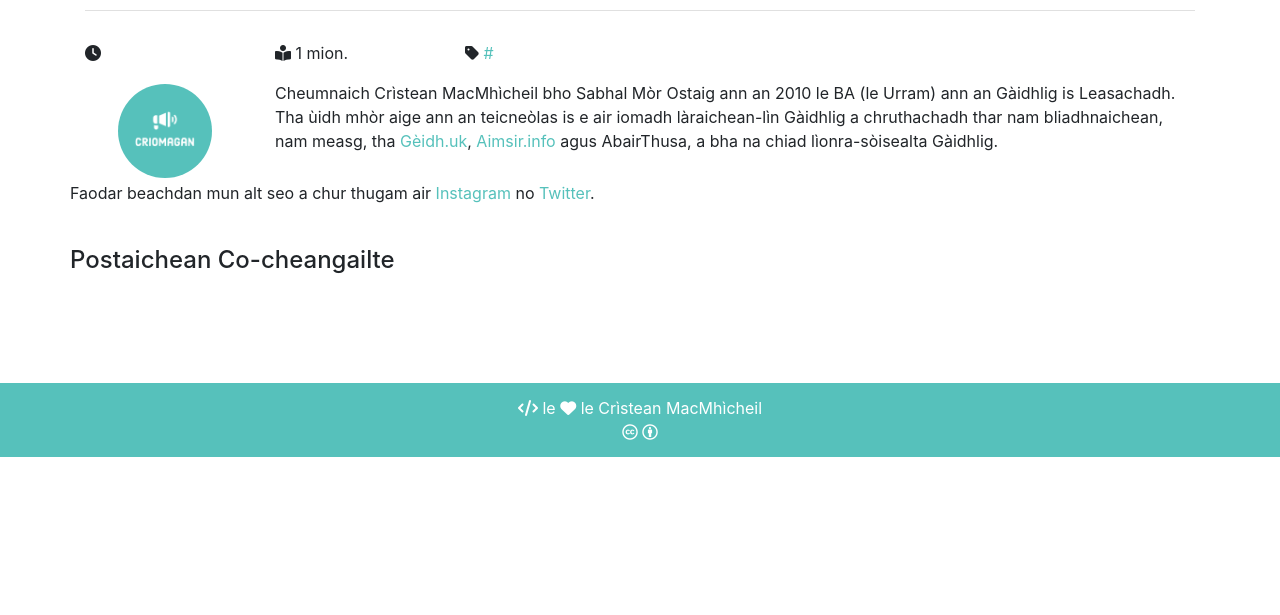
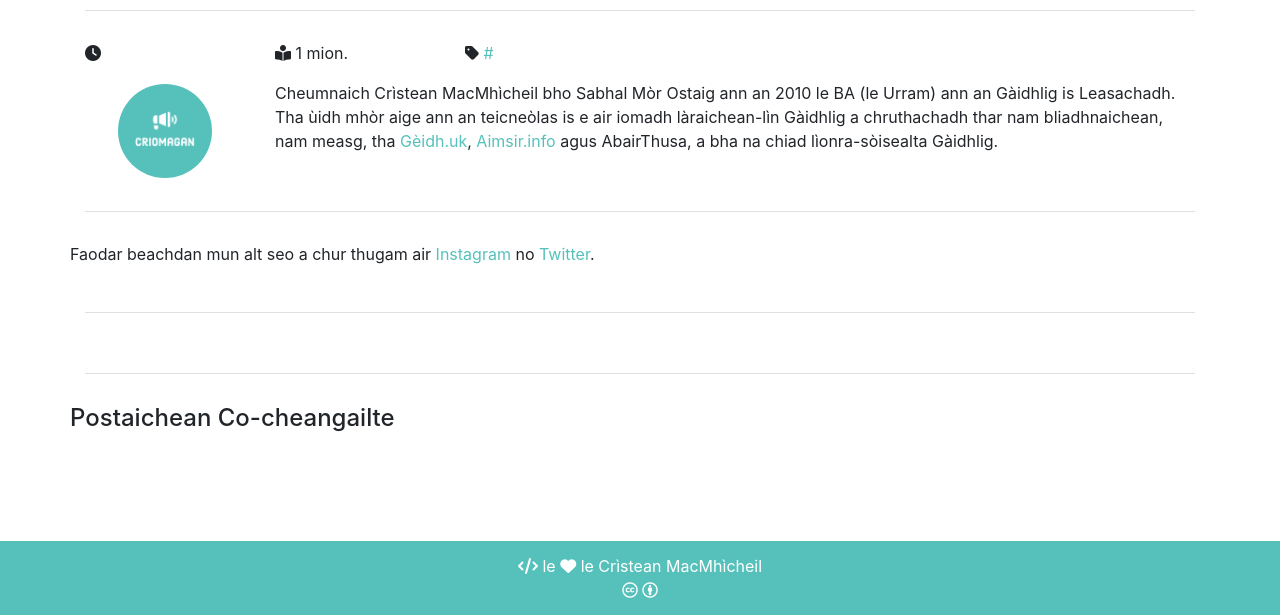
Before and after one commit to criomagan/criomagan.github.io, a Jekyll site: the page built from drafts/post-template.md, in a window 1280 px wide. Shown: the part 581-1196 px from the top of the page. Built offline with Jekyll 4.4.1, drawn with Linux system fonts in a browser that asks for light colours; nearby versions of some CDN libraries; before the commit the page ends 1038 px from its top, so only the background shows below that.

Commit message:
Update post.html

```diff
--- a/_layouts/post.html
+++ b/_layouts/post.html
@@ -52,9 +52,13 @@ layout: default
       </div>
     </div>
 
+    <div class="section-divider"></div>
+
     <div class="row comments">
       <p>Faodar beachdan mun alt seo a chur thugam air <a {% if page.instagram %} href="{{ page.instagram }}" {% else %} href="https://www.instagram.com/criomagan"{% endif %}>Instagram</a> no <a {% if page.twitter %} href="{{ page.twitter }}" {% else %} href="https://www.twitter.com/criomagan_"{% endif %}>Twitter</a>.</p>
     </div>
+
+    <div class="section-divider"></div>
 
     <div class="row PageNavigation">
       {% for post in site.posts %}
@@ -78,6 +82,8 @@ layout: default
               <a class="next" href="{{ next_post }}">An ath phost <i class="fas fa-arrow-circle-right"></i></a>
           {% endif %}
     </div>
+
+    <div class="section-divider"></div>
 
     <div class="row related">
       {% unless page.categories == null %}
```
